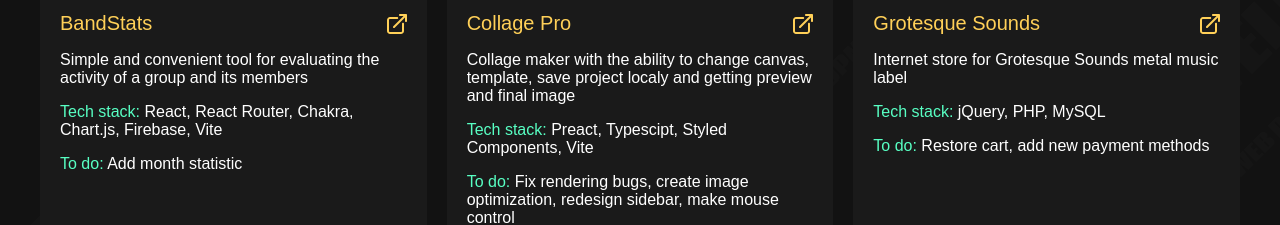
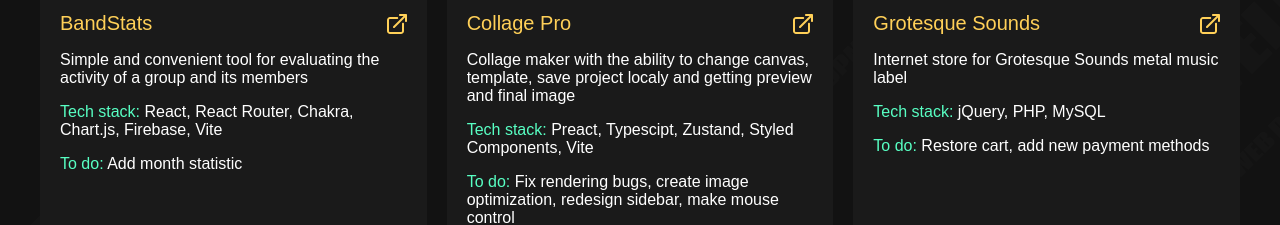
Before and after one commit to enmourn/enmourn.github.io, a React (Vite) app: page / in a window 1280 px wide. Shown: the part 1210-1435 px from the top of the page. Built offline with nearby package versions, Linux system fonts and the light colour scheme; a web font is replaced by a local one.

Commit message:
zustand in collagepro

```diff
--- a/src/assets/components/CurrentProjects.jsx
+++ b/src/assets/components/CurrentProjects.jsx
@@ -68,7 +68,7 @@
       link: "/collagepro",
       description: `Collage maker with the ability to change canvas, template, save project localy and
       getting preview and final image`,
-      techStack: "Preact, Typescipt, Styled Components, Vite",
+      techStack: "Preact, Typescipt, Zustand, Styled Components, Vite",
       toDo: "Fix rendering bugs, create image optimization, redesign sidebar, make mouse control",
     },
     {
```
